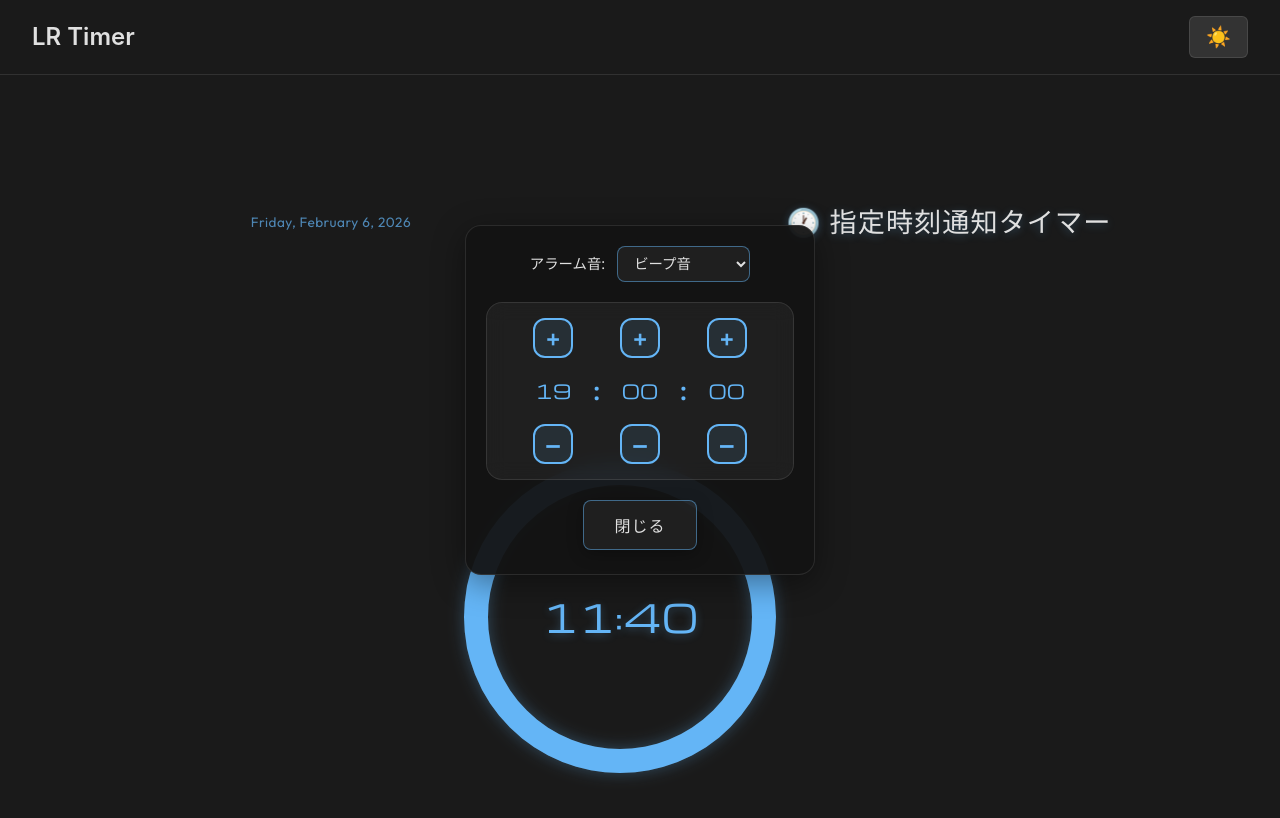
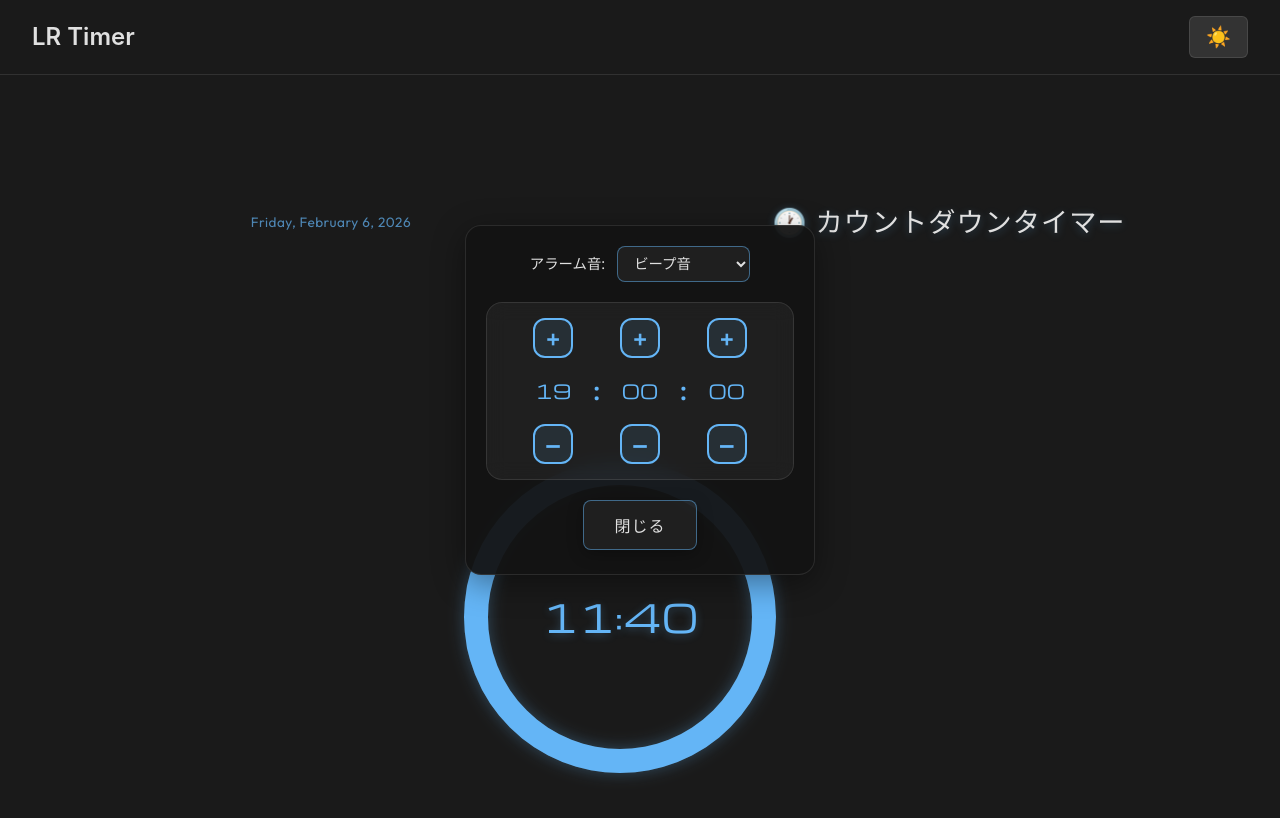
Before and after one commit to bindi-mo/lrtimer, a React (Vite) app: page / in a window 1280 px wide. Shown: the top 818 px of the page. Built offline with nearby package versions, Linux system fonts and the light colour scheme.

Commit message:
fix: update timer descriptions for consistency across files
- remove manual manifest link to allow VitePWA to inject manifest.webmanifest

```diff
--- a/index.html
+++ b/index.html
@@ -4,9 +4,8 @@
     <meta charset="UTF-8" />
     <link rel="icon" type="image/x-icon" href="/favicon.ico" />
     <link rel="apple-touch-icon" sizes="180x180" href="/apple-touch-icon-180x180.png" />
-    <link rel="manifest" href="/manifest.json" />
     <meta name="viewport" content="width=device-width, initial-scale=1.0" />
-    <meta name="description" content="Lineage Remasteredのボス出現時刻通知タイマー" />
+    <meta name="description" content="Lineage Remasteredのカウントダウンタイマー" />
     <meta name="theme-color" content="#1a1a2e" />
     <meta name="apple-mobile-web-app-capable" content="yes" />
     <meta name="apple-mobile-web-app-status-bar-style" content="black-translucent" />
--- a/src/components/Timer.jsx
+++ b/src/components/Timer.jsx
@@ -91,7 +91,7 @@ export default function Timer() {
       <div className="date-display">
         {new Date().toLocaleDateString('en-US', { weekday: 'long', month: 'long', day: 'numeric', year: 'numeric' })}
       </div>
-      <h1>🕐 指定時刻通知タイマー</h1>
+      <h1>🕐 カウントダウンタイマー</h1>
 
       <div className="timer-mode">
         <div className="timer-header">
--- a/vite.config.js
+++ b/vite.config.js
@@ -12,7 +12,7 @@ export default defineConfig({
       manifest: {
         name: 'LR Timer',
         short_name: 'LRTimer',
-        description: 'Lineage Remasteredのボス出現時刻通知タイマー',
+        description: 'Lineage Remasteredのカウントダウンタイマー',
         theme_color: '#ffffff',
         background_color: '#ffffff',
         display: 'standalone',
```
